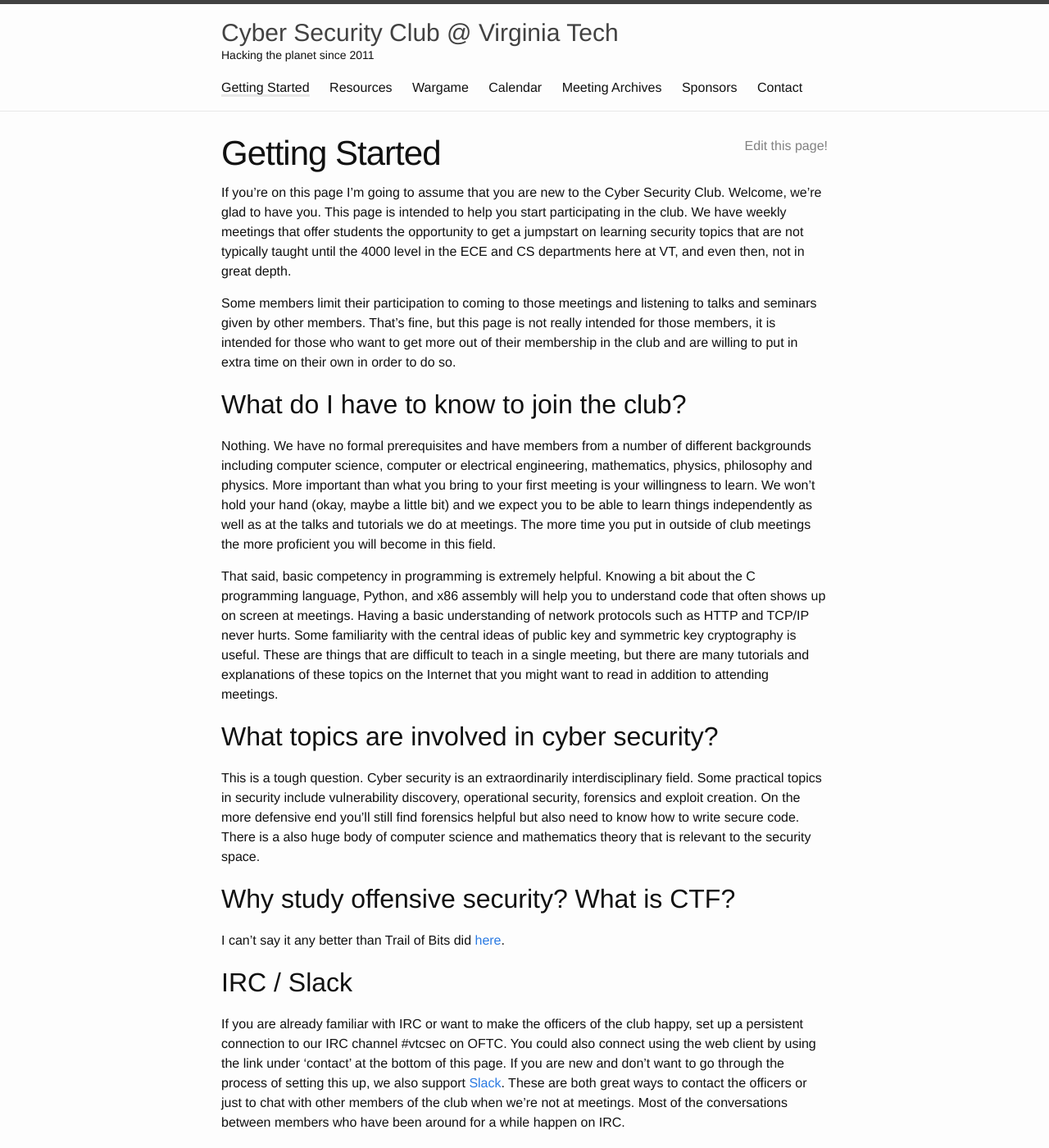
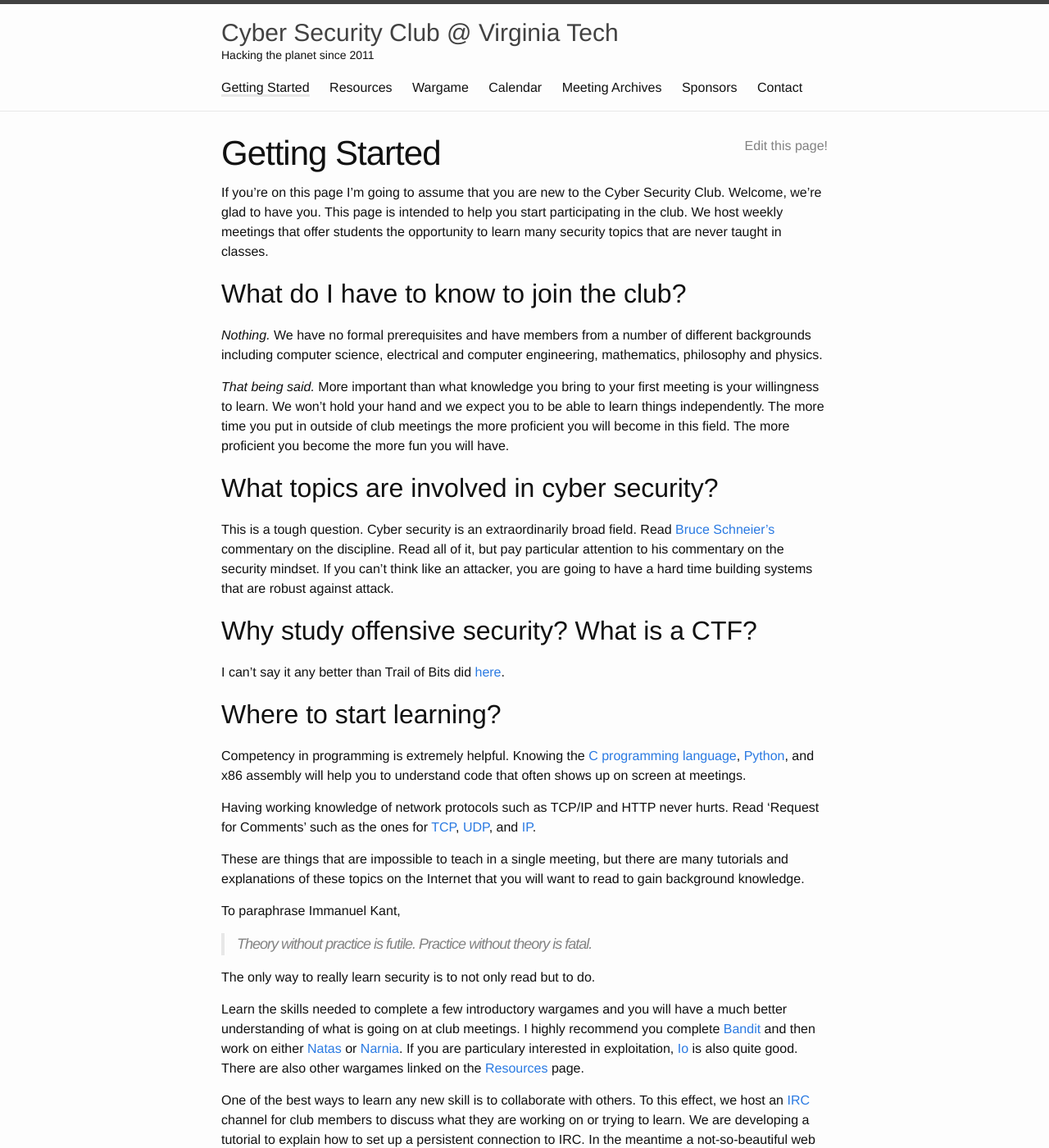
Before and after one commit to VTCSec/vtcsec.org, a Jekyll site: the page built from getting_started.md, in a window 1280 px wide and 1400 px high. Shown: the whole window at 82% size. Built offline with Jekyll 4.4.1, drawn with Linux system fonts in a browser that asks for light colours; some of the changed text lies outside the part shown.

Commit message:
updated getting started page.

```diff
--- a/getting_started.md
+++ b/getting_started.md
@@ -8,49 +8,55 @@ edit_link: true
 If you're on this page I'm going to assume that you are new to the Cyber Security Club.
 Welcome, we're glad to have you.
 This page is intended to help you start participating in the club.
-We have weekly meetings that offer students the opportunity to get a jumpstart on learning security topics that are not typically taught until the 4000 level in the ECE and CS departments here at VT, and even then, not in great depth.
-
-Some members limit their participation to coming to those meetings and listening to talks and seminars given by other members.
-That's fine, but this page is not really intended for those members, it is intended for those who want to get more out of their membership in the club and are willing to put in extra time on their own in order to do so.
+We host weekly meetings that offer students the opportunity to learn many security topics that are never taught in classes.
 
 ## What do I have to know to join the club?
-Nothing.
-We have no formal prerequisites and have members from a number of different backgrounds including computer science, computer or electrical engineering, mathematics, physics, philosophy and physics.
-More important than what you bring to your first meeting is your willingness to learn.
-We won't hold your hand (okay, maybe a little bit) and we expect you to be able to learn things independently as well as at the talks and tutorials we do at meetings.
+*Nothing.*
+We have no formal prerequisites and have members from a number of different backgrounds including computer science, electrical and computer engineering, mathematics, philosophy and physics.
+
+*That being said.*
+More important than what knowledge you bring to your first meeting is your willingness to learn.
+We won't hold your hand and we expect you to be able to learn things independently.
 The more time you put in outside of club meetings the more proficient you will become in this field.
-
-That said, basic competency in programming is extremely helpful.
-Knowing a bit about the C programming language, Python, and x86 assembly will help you to understand code that often shows up on screen at meetings.
-Having a basic understanding of network protocols such as HTTP and TCP/IP never hurts.
-Some familiarity with the central ideas of public key and symmetric key cryptography is useful.
-These are things that are difficult to teach in a single meeting, but there are many tutorials and explanations of these topics on the Internet that you might want to read in addition to attending meetings.
+The more proficient you become the more fun you will have.
 
 ## What topics are involved in cyber security?
 This is a tough question.
-Cyber security is an extraordinarily interdisciplinary field.
-Some practical topics in security include vulnerability discovery, operational security, forensics and exploit creation.
-On the more defensive end you'll still find forensics helpful but also need to know how to write secure code.
-There is a also huge body of computer science and mathematics theory that is relevant to the security space.
+Cyber security is an extraordinarily broad field.
+Read [Bruce Schneier's][schneier] commentary on the discipline. Read all of it, but pay particular attention to his commentary on the security mindset. If you can't think like an attacker, you are going to have a hard time building systems that are robust against attack.
 
-## Why study offensive security? What is CTF?
+## Why study offensive security? What is a CTF?
 I can't say it any better than Trail of Bits did [here][ctffg].
 
-## IRC / Slack
-If you are already familiar with IRC or want to make the officers of the club happy, set up a persistent connection to our IRC channel #vtcsec on OFTC.
-You could also connect using the web client by using the link under 'contact' at the bottom of this page.
-If you are new and don't want to go through the process of setting this up, we also support [Slack][slack].
-These are both great ways to contact the officers or just to chat with other members of the club when we're not at meetings.
-Most of the conversations between members who have been around for a while happen on IRC.
+## Where to start learning?
+Competency in programming is extremely helpful.
+Knowing the [C programming language][C], [Python][Py], and x86 assembly will help you to understand code that often shows up on screen at meetings.
 
-## Where to start learning?
-Wargames, wargames, wargames.
+Having working knowledge of network protocols such as TCP/IP and HTTP never hurts. Read 'Request for Comments' such as the ones for [TCP][rfc793], [UDP][rfc768], and [IP][rfc791].
+
+These are things that are impossible to teach in a single meeting, but there are many tutorials and explanations of these topics on the Internet that you will want to read to gain background knowledge.
+
+To paraphrase Immanuel Kant,
+
+> Theory without practice is futile. Practice without theory is fatal.
+
+The only way to really learn security is to not only read but to do.
+
 Learn the skills needed to complete a few introductory wargames and you will have a much better understanding of what is going on at club meetings.
-I highly recommend you complete [this][bandit] and then work on either [this][natas] or [this][narnia].
-If you are particulary interested in exploitation, [this][smash] is also quite good.
+I highly recommend you complete [Bandit][bandit] and then work on either [Natas][natas] or [Narnia][narnia].
+If you are particulary interested in exploitation, [Io][smash] is also quite good.
 There are also other wargames linked on the [Resources][rec] page.
-Read 'Request for Comments' such as the ones for [TCP][rfc793], [UDP][rfc768], [IP][rfc791].
-If you've completed one or more of the wargames listed here and are hungry for more, come talk to us! We'd love you to join us in playing an online CTF.
+
+One of the best ways to learn any new skill is to collaborate with others.
+To this effect, we host an [IRC][IRC_intro] channel for club members to discuss what they are working on or trying to learn. We are developing a tutorial to explain how to set up a persistent connection to IRC. In the meantime a not-so-beautiful web interface is also available [here][irc].
+
+## When you have questions
+First, [Google][goog] it.
+We'd like to foster a culture of self-driven learning.
+
+If you don't know what you are looking for, try our [Resources][rec] page.
+
+You are always welcome to ask us questions on [IRC][irc].
 
 [ctffg]: https://trailofbits.github.io/ctf/
 [slack]: https://vtcsec.slack.com/signup
@@ -62,3 +68,9 @@ If you've completed one or more of the wargames listed here and are hungry for m
 [rfc793]: https://tools.ietf.org/html/rfc793
 [rfc768]: https://www.ietf.org/rfc/rfc768.txt
 [rfc791]: https://tools.ietf.org/html/rfc791
+[schneier]: https://www.schneier.com/blog/archives/2012/07/how_to_become_a_1.html
+[C]: http://c.learncodethehardway.org/book/
+[Py]: http://learnpythonthehardway.org/book/
+[irc]: https://webchat.oftc.net/?channels=vtcsec
+[goog]: https://www.google.com
+[IRC_intro]: https://en.wikipedia.org/wiki/Internet_Relay_Chat
```
